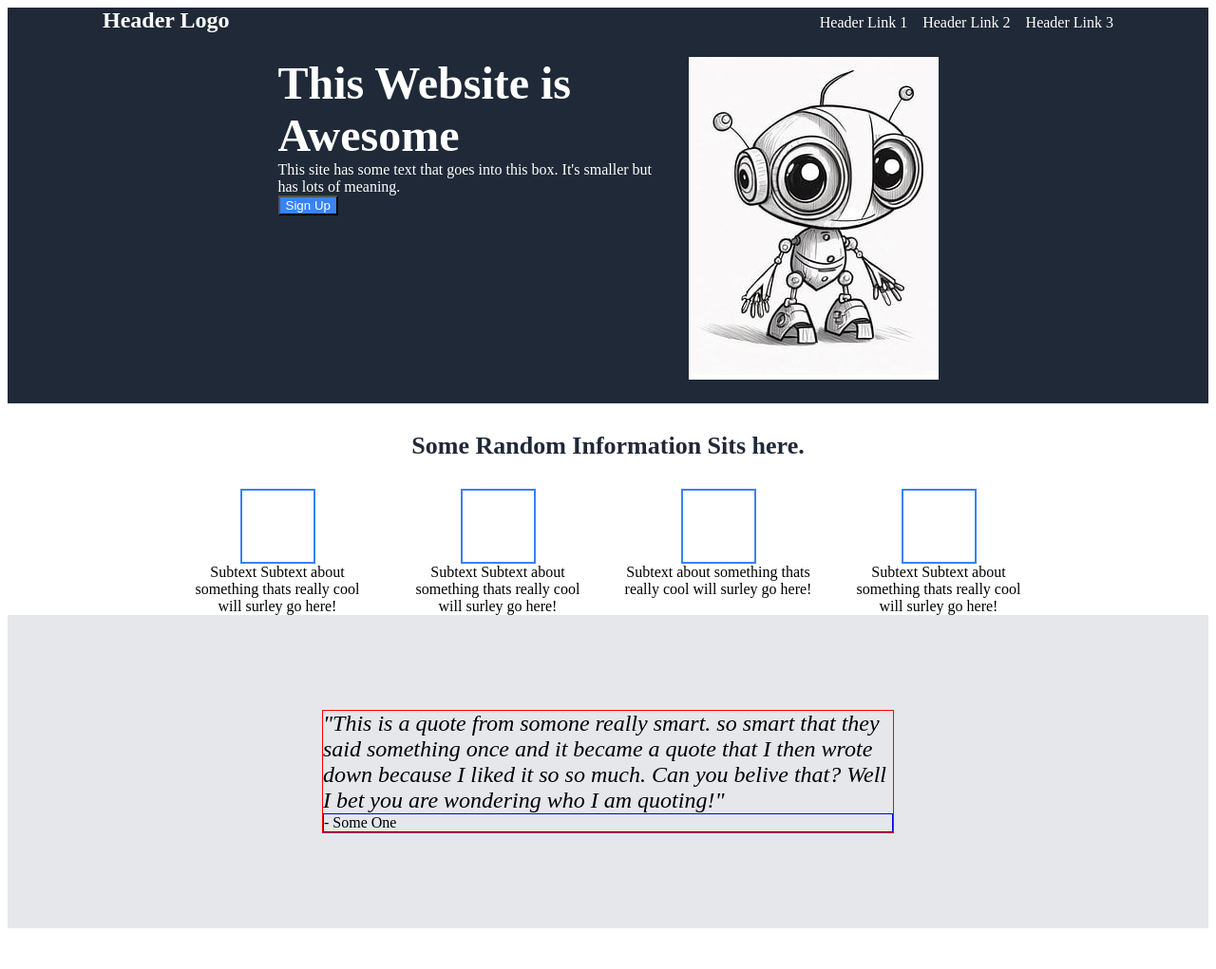
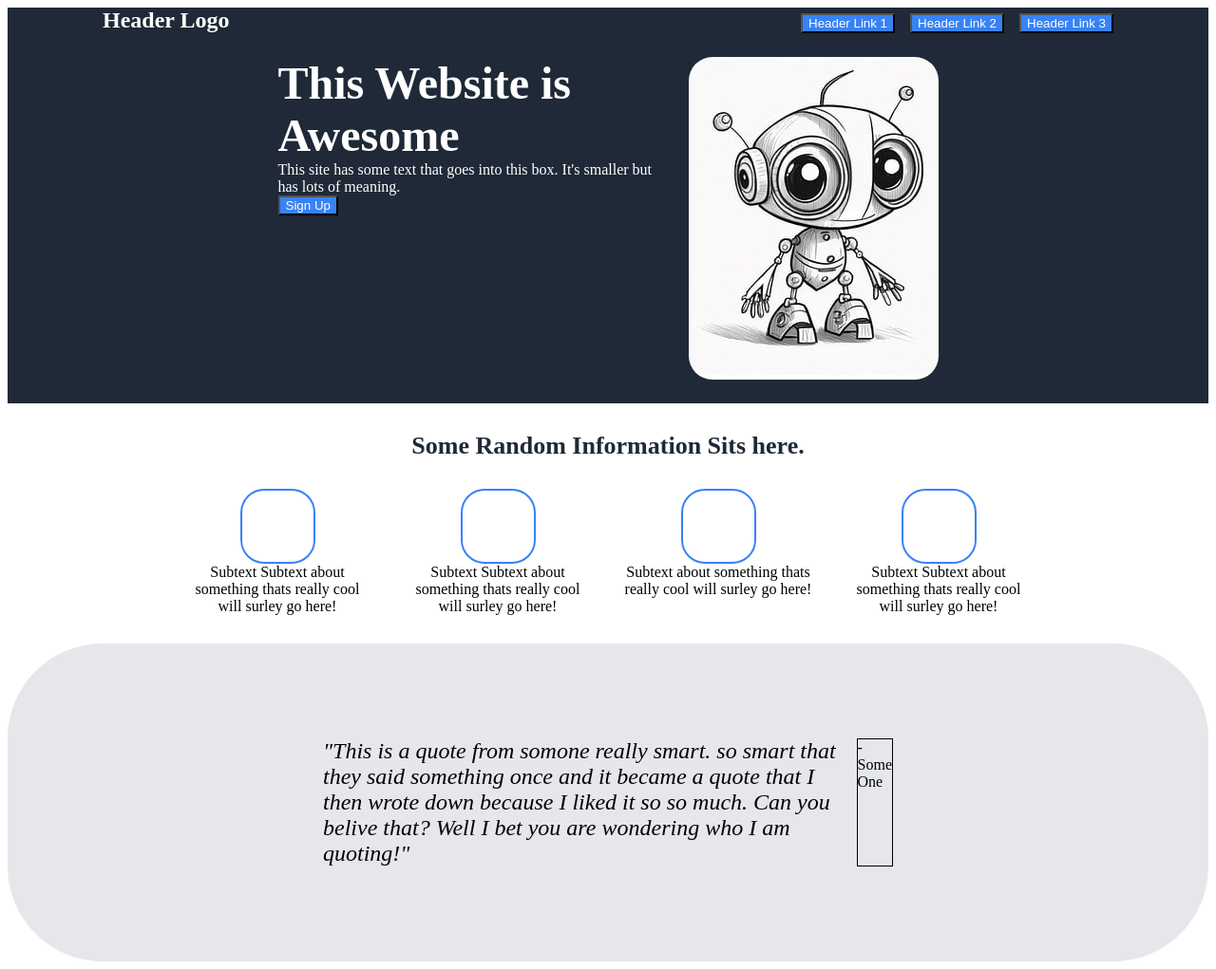
Before and after one commit to Potential-Luttuce/landing-page, a plain HTML site: page index.html in a window 1280 px wide. Shown: the whole page at 95% size. Before the commit the page ends 986 px from the top, so only its background shows below. Drawn offline with Linux system fonts and the light colour scheme.

Commit message:
Edit to Readme - index classes - style
Made all links buttons and changed class / id name for cascade style issue - rounded corners of cardfs, robot, and container for visual affect -

```diff
--- a/index.html
+++ b/index.html
@@ -13,9 +13,9 @@
     <!-- Need to make links into actual links -->
     <div class="header">
         <div class="logo">Header Logo</div>
-        <a class="first-link link">Header Link 1</a>
-        <a class="link">Header Link 2</a>
-        <a class="last-link link">Header Link 3</a>
+        <button class="first-link link">Header Link 1</button>
+        <button class="link">Header Link 2</button>
+        <button class="last-link link">Header Link 3</button>
     </div>
     <div class="container-one">
         <div class="container-one-txt">
@@ -23,7 +23,7 @@
             <div>This site has some text that goes into this box.
                 It's smaller but has lots of meaning.
             </div>
-            <button src="#">Sign Up</button>
+            <button src="#" id="signup">Sign Up</button>
         </div>
         <img src="images/robot.jpg" class="robot">
     </div>
--- a/styles/styles.css
+++ b/styles/styles.css
@@ -1,4 +1,5 @@
 /* Style Sheet for Landing Page Project */
+
 * {
     /* border: 1px solid black; */
 }
@@ -9,8 +10,12 @@
     background-color: #1F2937;
     color: white;
     align-items: baseline;
+    /* border-radius: 25px; */
 }
 
+.header > button:hover {
+    background-color:aquamarine;
+}
 .logo {
     margin-left: 100px;
     font-size: 24px;
@@ -32,6 +37,7 @@
     justify-content: center;
     padding: 25px 0;
     gap: 2em;
+    /* border-radius: 25px; */
 }
 
 .container-one-txt {
@@ -45,12 +51,14 @@ button {
     color: white;
 }
 
-button:hover {
-    font-size: large;
+#signup:hover {
+    font-size: 20px;
+   background-color: black;
 }
 
 .robot {
     margin-right: 100px;
+    border-radius: 25px;
 }
 
 .info,
@@ -77,6 +85,7 @@ button:hover {
     height: 75px;
     width: 75px;
     border: 2px solid #3882F6;
+    border-radius: 25px;
 }
 
 .subtext {
@@ -87,23 +96,28 @@ button:hover {
     width: 200px;
 }
 
+.container-two {
+    padding-bottom: 30px;
+}
 .container-three {
     background-color: #E5E7EB;
     display: flex;
     justify-content: center;
     padding: 100px 0;
+    border-radius: 100px;
 }
 
 .quote {
-    border: 1px solid red;;
+    /* border: 1px solid red; */
     width: 600px;
+    display: flex;
 }
 
 .quote-author {
-    border: 1px solid blue;
+    border: 1px solid black;
+    display: flex;
     margin-left: auto;
 }
-
 .quote-text {
     font-weight: 1;
     font-size: 24px;
```
Also changed, not shown: 1 other file.
